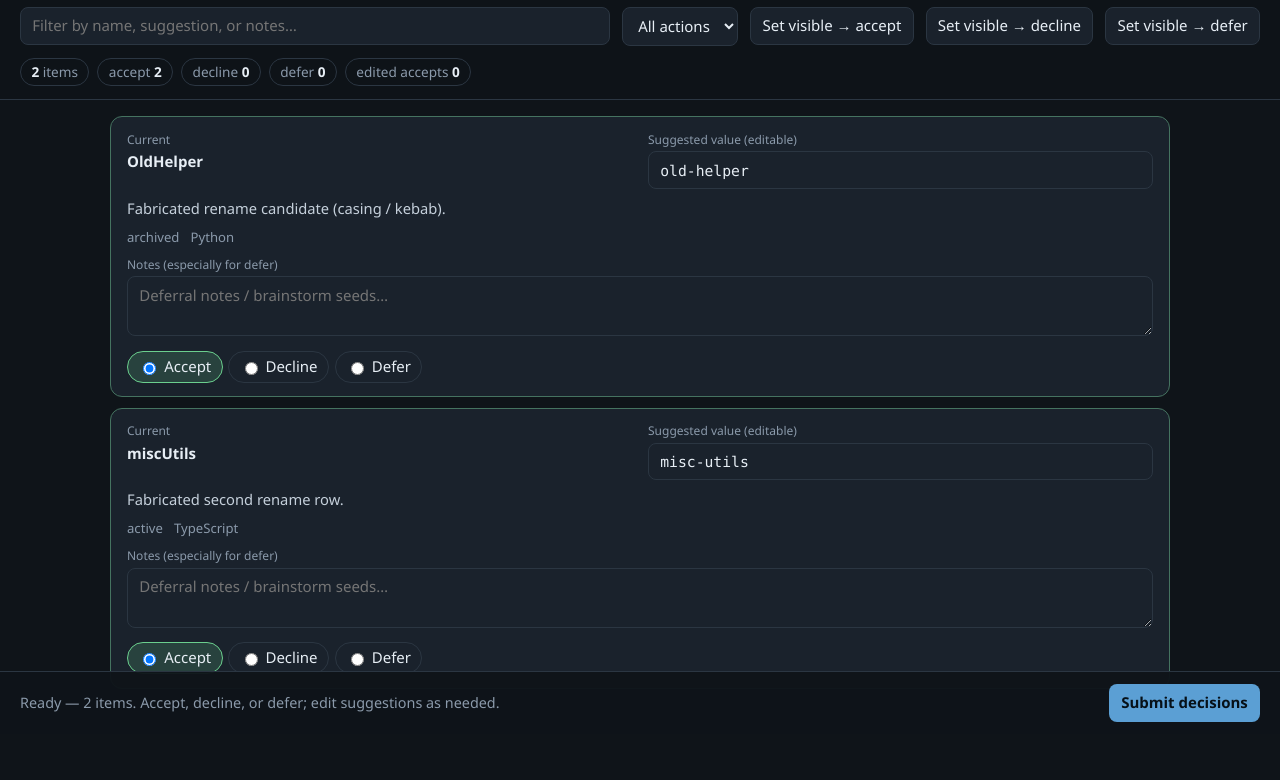
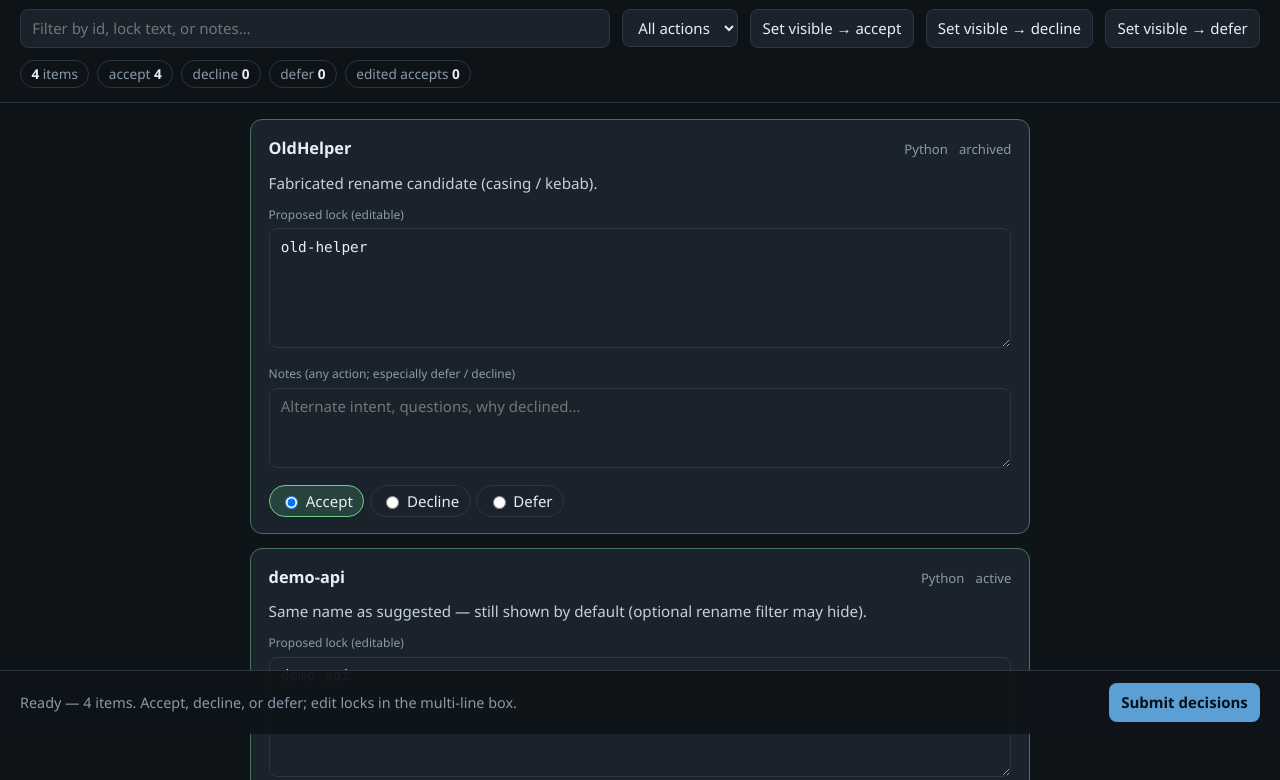
Before and after one commit to danielnachumdev/skills, a plain HTML site: page triage-board/scripts/index.html in a window 1280 px wide. Shown: the part 66-846 px from the top of the page. Drawn offline with Linux system fonts and the light colour scheme; files whose address does not match are found by name.

Commit message:
fix(triage-board): multi-line editor for long suggested locks (#4)
Long design locks were unreadable in a single-line textbox; the template now
uses stacked cards with an auto-sizing textarea and shows all items by default.

Co-authored-by: Cursor <cursoragent@cursor.com>

```diff
--- a/triage-board/references/examples/items.json
+++ b/triage-board/references/examples/items.json
@@ -13,7 +13,7 @@
       "name": "demo-api",
       "suggested": "demo-api",
       "url": "https://github.com/OWNER/demo-api",
-      "description": "Same name — hidden when current equals suggested.",
+      "description": "Same name as suggested — still shown by default (optional rename filter may hide).",
       "archived": false,
       "fork": false,
       "language": "Python"
@@ -26,6 +26,14 @@
       "archived": false,
       "fork": false,
       "language": "TypeScript"
+    },
+    {
+      "name": "identity-trust-boundary",
+      "suggested": "RBAC checks belong at the service boundary.\nCallers must not pass role claims as trusted input.\nDeny by default when the principal is missing.",
+      "url": "https://example.com/decisions/identity-trust-boundary",
+      "description": "Fabricated multi-line design lock — use the textarea editor, not a one-liner.",
+      "category": "design-lock",
+      "area": "auth"
     }
   ]
 }
--- a/triage-board/scripts/index.html
+++ b/triage-board/scripts/index.html
@@ -19,7 +19,7 @@
     * { box-sizing: border-box; }
     body {
       margin: 0;
-      font: 15px/1.45 "Segoe UI", system-ui, sans-serif;
+      font: 15px/1.5 "Segoe UI", system-ui, sans-serif;
       background: var(--bg);
       color: var(--text);
     }
@@ -35,7 +35,7 @@
       gap: 0.75rem;
     }
     h1 { margin: 0; font-size: 1.15rem; font-weight: 650; }
-    .sub { color: var(--muted); font-size: 0.9rem; }
+    .sub { color: var(--muted); font-size: 0.9rem; max-width: 52rem; }
     .toolbar {
       display: flex;
       flex-wrap: wrap;
@@ -53,8 +53,8 @@
     input[type="search"] { min-width: 14rem; flex: 1; }
     textarea {
       width: 100%;
-      min-height: 2.6rem;
       resize: vertical;
+      line-height: 1.45;
     }
     button { cursor: pointer; }
     button.primary {
@@ -77,39 +77,45 @@
     }
     .chip strong { color: var(--text); }
     main {
-      max-width: 1100px;
+      max-width: 820px;
       margin: 0 auto;
       padding: 1rem 1.25rem 5rem;
       display: grid;
-      gap: 0.65rem;
+      gap: 0.85rem;
     }
     .row {
       background: var(--panel);
       border: 1px solid var(--line);
       border-radius: 12px;
-      padding: 0.85rem 1rem;
+      padding: 1rem 1.1rem;
       display: grid;
-      gap: 0.55rem;
+      gap: 0.7rem;
     }
     .row.action-approve { border-color: color-mix(in srgb, var(--ok) 40%, var(--line)); }
     .row.action-keep { border-color: var(--line); }
     .row.action-defer { border-color: color-mix(in srgb, var(--defer) 45%, var(--line)); }
-    .names {
-      display: grid;
-      gap: 0.35rem 1rem;
-      grid-template-columns: 1fr;
+    .head {
+      display: flex;
+      flex-wrap: wrap;
+      gap: 0.5rem 1rem;
+      align-items: baseline;
+      justify-content: space-between;
     }
-    @media (min-width: 720px) {
-      .names { grid-template-columns: 1fr 1fr; }
+    .decision-id {
+      font-weight: 650;
+      font-size: 1.02rem;
     }
-    .label { font-size: 0.75rem; color: var(--muted); margin-bottom: 0.2rem; }
-    .current a { color: var(--text); font-weight: 650; text-decoration: none; }
-    .current a:hover { color: var(--accent); }
-    .suggested input {
-      width: 100%;
+    .decision-id a { color: var(--text); text-decoration: none; }
+    .decision-id a:hover { color: var(--accent); }
+    .label { font-size: 0.75rem; color: var(--muted); margin-bottom: 0.3rem; }
+    .suggested textarea {
+      min-height: 7.5rem;
       font-family: ui-monospace, SFMono-Regular, Menlo, Consolas, monospace;
-      font-size: 0.92rem;
+      font-size: 0.9rem;
+      white-space: pre-wrap;
+      overflow-wrap: anywhere;
     }
+    .notes textarea { min-height: 3.2rem; }
     .meta {
       color: var(--muted);
       font-size: 0.82rem;
@@ -117,7 +123,12 @@
       flex-wrap: wrap;
       gap: 0.35rem 0.7rem;
     }
-    .desc { color: #c5d0db; font-size: 0.92rem; }
+    .desc {
+      color: #c5d0db;
+      font-size: 0.95rem;
+      white-space: pre-wrap;
+      overflow-wrap: anywhere;
+    }
     .opts {
       display: flex;
       flex-wrap: wrap;
@@ -168,10 +179,10 @@
   <header>
     <div>
       <h1>Triage board</h1>
-      <div class="sub">Example board: accept / decline / defer any AI suggestion. Edit the suggested value before accepting; add notes when deferring. Adjust columns/JSON to the campaign data.</div>
+      <div class="sub">Accept / decline / defer each suggestion. Long proposed values use a multi-line editor (not a one-line textbox).</div>
     </div>
     <div class="toolbar">
-      <input id="q" type="search" placeholder="Filter by name, suggestion, or notes…" />
+      <input id="q" type="search" placeholder="Filter by id, lock text, or notes…" />
       <select id="filterAction">
         <option value="all">All actions</option>
         <option value="accept">Accept</option>
@@ -195,6 +206,19 @@
   <script>
     let items = [];
     const $ = (id) => document.getElementById(id);
+
+    function escapeHtml(s) {
+      return String(s || "")
+        .replace(/&/g, "&amp;")
+        .replace(/</g, "&lt;")
+        .replace(/>/g, "&gt;")
+        .replace(/"/g, "&quot;");
+    }
+
+    function autosize(el) {
+      el.style.height = "auto";
+      el.style.height = Math.max(el.scrollHeight, 80) + "px";
+    }
 
     function finalValue(r) {
       if (r.action !== "accept") return r.name;
@@ -228,48 +252,55 @@
       });
     }
 
+    function rowBadges(r) {
+      const badges = [];
+      if (r.category) badges.push(r.category);
+      else if (r.language) badges.push(r.language);
+      if (r.area) badges.push(r.area);
+      if ("archived" in r) badges.push(r.archived ? "archived" : "active");
+      if (r.fork) badges.push("fork");
+      return badges;
+    }
+
     function render() {
       const list = $("list");
       list.innerHTML = "";
       for (const r of visibleRepos()) {
         const el = document.createElement("article");
         el.className = `row action-${r.action === "accept" ? "approve" : r.action === "decline" ? "keep" : "defer"}`;
-        const badges = [
-          r.archived ? "archived" : "active",
-          r.fork ? "fork" : null,
-          r.language,
-        ].filter(Boolean);
+        const badges = rowBadges(r);
         el.innerHTML = `
-          <div class="names">
-            <div>
-              <div class="label">Current</div>
-              <div class="current"><a href="${r.url}" target="_blank" rel="noreferrer">${r.name}</a></div>
+          <div class="head">
+            <div class="decision-id"><a href="${escapeHtml(r.url || "#")}" target="_blank" rel="noreferrer">${escapeHtml(r.name)}</a></div>
+            <div class="meta">${badges.map((b) => `<span>${escapeHtml(b)}</span>`).join("")}</div>
           </div>
-            <div>
-              <div class="label">Suggested value (editable)</div>
-              <div class="suggested"><input type="text" spellcheck="false" value="${r.suggested.replace(/"/g, "&quot;")}" /></div>
+          <div class="desc">${r.description ? escapeHtml(r.description) : "<em>No description</em>"}</div>
+          <div class="suggested">
+            <div class="label">Proposed lock (editable)</div>
+            <textarea spellcheck="false">${escapeHtml(r.suggested)}</textarea>
           </div>
-          </div>
-          <div class="desc">${r.description || "<em>No description</em>"}</div>
-          <div class="meta">${badges.map((b) => `<span>${b}</span>`).join("")}</div>
-          <div>
-            <div class="label">Notes (especially for defer)</div>
-            <textarea placeholder="Deferral notes / brainstorm seeds…">${r.notes.replace(/</g, "&lt;")}</textarea>
+          <div class="notes">
+            <div class="label">Notes (any action; especially defer / decline)</div>
+            <textarea placeholder="Alternate intent, questions, why declined…">${escapeHtml(r.notes)}</textarea>
           </div>
           <div class="opts">
-            <label class="approve" data-on="${r.action === "accept" ? "1" : "0"}"><input type="radio" name="${r.name}-a" ${r.action === "accept" ? "checked" : ""} /> Accept</label>
-            <label class="keep" data-on="${r.action === "decline" ? "1" : "0"}"><input type="radio" name="${r.name}-a" ${r.action === "decline" ? "checked" : ""} /> Decline</label>
-            <label class="defer" data-on="${r.action === "defer" ? "1" : "0"}"><input type="radio" name="${r.name}-a" ${r.action === "defer" ? "checked" : ""} /> Defer</label>
+            <label class="approve" data-on="${r.action === "accept" ? "1" : "0"}"><input type="radio" name="${escapeHtml(r.name)}-a" ${r.action === "accept" ? "checked" : ""} /> Accept</label>
+            <label class="keep" data-on="${r.action === "decline" ? "1" : "0"}"><input type="radio" name="${escapeHtml(r.name)}-a" ${r.action === "decline" ? "checked" : ""} /> Decline</label>
+            <label class="defer" data-on="${r.action === "defer" ? "1" : "0"}"><input type="radio" name="${escapeHtml(r.name)}-a" ${r.action === "defer" ? "checked" : ""} /> Defer</label>
           </div>
         `;
-        const input = el.querySelector(".suggested input");
-        const notes = el.querySelector("textarea");
-        input.addEventListener("input", () => {
-          r.suggested = input.value;
+        const lock = el.querySelector(".suggested textarea");
+        const notes = el.querySelector(".notes textarea");
+        autosize(lock);
+        autosize(notes);
+        lock.addEventListener("input", () => {
+          r.suggested = lock.value;
+          autosize(lock);
           counts();
         });
         notes.addEventListener("input", () => {
           r.notes = notes.value;
+          autosize(notes);
         });
         const labels = el.querySelectorAll(".opts label");
         const actions = ["accept", "decline", "defer"];
@@ -328,7 +359,7 @@
         const deferCount = body.items.filter((r) => r.needs_followup).length;
         const acceptCount = body.items.filter((r) => r.accepted).length;
         status.className = "ok";
-        status.textContent = `Saved ${data.path} (${acceptCount} accept, ${deferCount} defer). Tell the agent you’re done.`;
+        status.textContent = `Saved ${data.path} (${acceptCount} accept, ${deferCount} defer). Tell the agent you're done.`;
       } catch (err) {
         const blob = new Blob([JSON.stringify(body, null, 2)], { type: "application/json" });
         const a = document.createElement("a");
@@ -343,16 +374,16 @@
     fetch("/items.json")
       .then((r) => r.json())
       .then((data) => {
-        items = (data.items || [])
-          .filter((r) => r.name !== r.suggested)
-          .map((r) => ({
+        // Show all items by default. Rename-style campaigns may optionally
+        // filter out name === suggested; design-lock campaigns must not.
+        items = (data.items || []).map((r) => ({
           ...r,
           originalSuggested: r.suggested,
           action: "accept",
           notes: "",
         }));
         render();
-        $("status").textContent = `Ready — ${items.length} items. Accept, decline, or defer; edit suggestions as needed.`;
+        $("status").textContent = `Ready — ${items.length} items. Accept, decline, or defer; edit locks in the multi-line box.`;
       })
       .catch((err) => {
         $("status").className = "err";
```
Also changed, not shown: 2 other files. Lines whose indentation alone changed are shown as unchanged.
